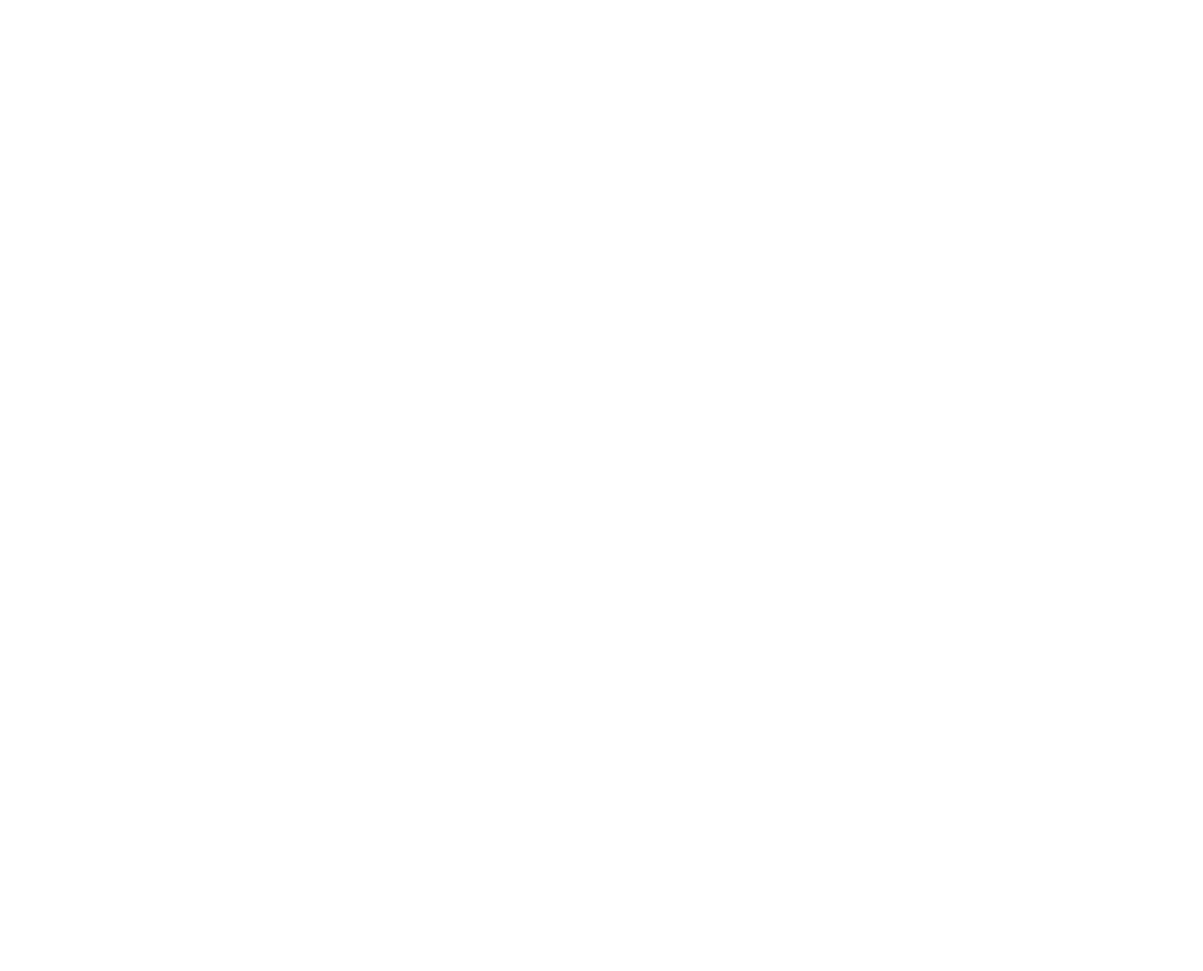
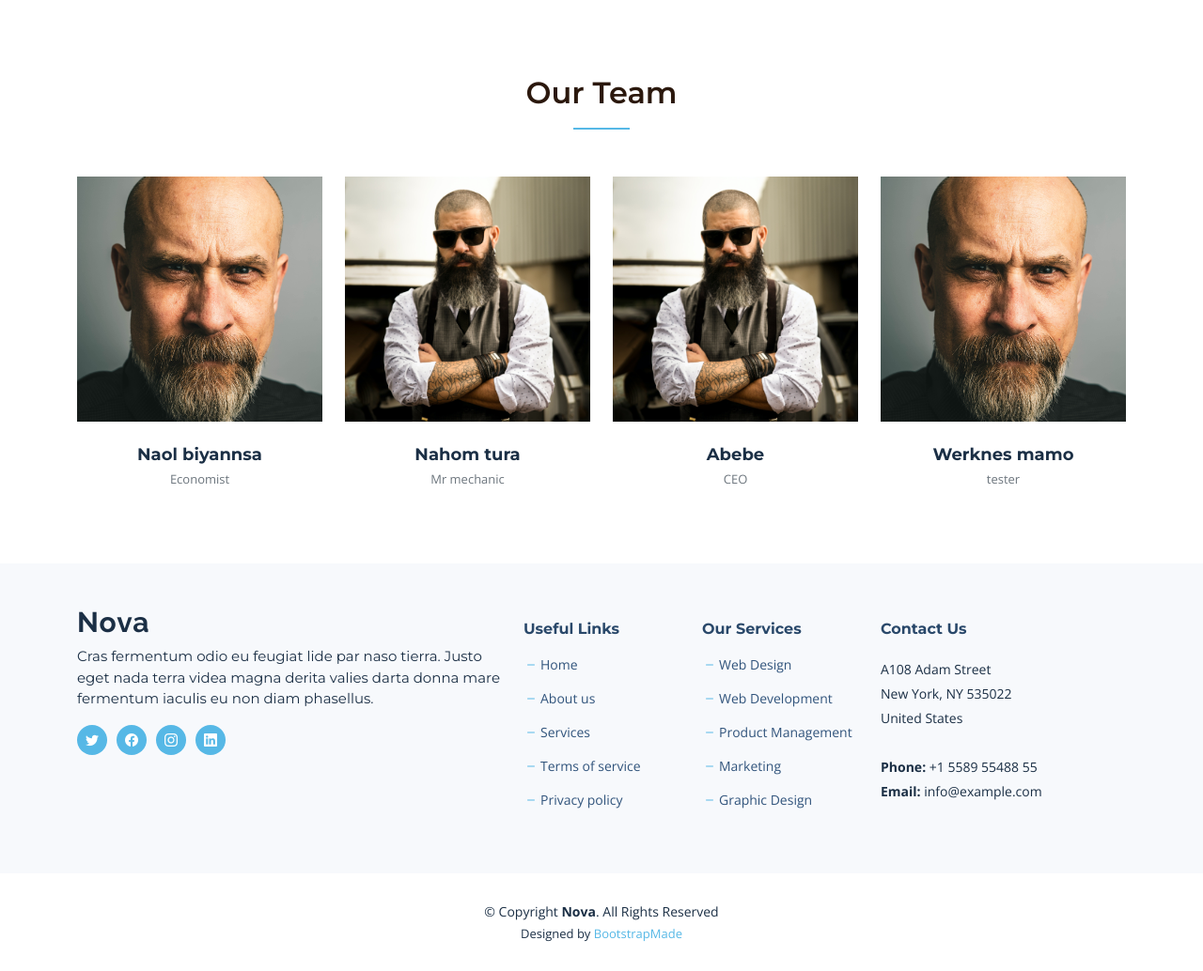
Before and after one commit to yosami14/Business_website, a Django app: page /team/ in a window 1280 px wide. Before the commit the page is empty. Shown: the whole page at 94% size. Before the commit the page ends 800 px from the top, so only its background shows below. Run offline with Django 4.2, Linux system fonts and the light colour scheme; data comes from the database, SQL or seed files in the repository; both versions use the stored data as it was after the commit; some libraries are stand-ins or nearby versions.

Commit message:
added team section

```diff
--- a/website/my_app/admin.py
+++ b/website/my_app/admin.py
@@ -1,5 +1,5 @@
 from django.contrib import admin
-from .models import About_model,Why_choose_us_model,About_List_Item,Home_model,Service_model
+from .models import About_model,Why_choose_us_model,About_List_Item,Home_model,Service_model,Team_model
 # Register your models here.
 #index Section
 admin.site.register(Home_model)
@@ -13,3 +13,6 @@
 
 #Service Section
 admin.site.register(Service_model)
+
+#Team Section
+admin.site.register(Team_model)
--- a/website/my_app/models.py
+++ b/website/my_app/models.py
@@ -58,3 +58,5 @@
     facebook = models.CharField(max_length=100,blank=True, null=True)
     instagram = models.CharField(max_length=100,blank=True, null=True)
     linkedin = models.CharField(max_length=100,blank=True, null=True)
+    def __str__(self):
+      return self.name
--- a/website/my_app/templates/base.html
+++ b/website/my_app/templates/base.html
@@ -61,7 +61,7 @@
           <li><a href=" {% url 'about_url' %}" class="{% block active_about %}{% endblock %}">About</a></li>
           <li><a href="{% url 'service_url' %}" class="{% block active_service %}{% endblock %}">Services</a></li>
           <li><a href="portfolio.html" class="{% block active_portfolio %}{% endblock %}">Portfolio</a></li>
-          <li><a href="team.html" class="{% block active_team %}{% endblock %}">Team</a></li>
+          <li><a href="{% url 'team_url' %}" class="{% block active_team %}{% endblock %}">Team</a></li>
           <li><a href="blog.html" class="{% block active_blog %}{% endblock %}">Blog</a></li>
           <li class="dropdown" class="{% block active_dropdown %}{% endblock %}"><a href="#"><span>Dropdown</span> <i class="bi bi-chevron-down dropdown-indicator"></i></a>
             <ul>
@@ -95,7 +95,7 @@
         {% block content %}
         <!-- This is where the content from other templates will be inserted -->
         {% endblock %}
-    </main>
+      </main>
 
   <!-- ======= Footer ======= -->
   <footer id="footer" class="footer">
--- a/website/my_app/templates/index.html
+++ b/website/my_app/templates/index.html
@@ -22,7 +22,7 @@
     </div>
   </section>
   <!-- End Hero Section -->
-  <main id="main">
+
     <!-- service Section -->
     {% include 'service_section.html' %}
 
@@ -32,8 +32,8 @@
     <!-- About us Section -->
     {% include 'about_section.html' %}
 
+    <!-- ======= Team Section ======= -->
+    {% include 'team_section.html' %}
 
 
-  </main><!-- End #main -->
-
 {% endblock %}
--- a/website/my_app/templates/team.html
+++ b/website/my_app/templates/team.html
@@ -1,8 +1,10 @@
-{% load static%}
-
-{% block team %}
+{% extends 'base.html' %}
+{% load static %}
+{% block title %}Team{% endblock %}
+{% block active_team %}active{% endblock %}
+{% block content %}
     <!-- ======= Team Section ======= -->
-
+    {% include 'team_section.html' %}
     <!-- End Team Section -->
 
 {% endblock %}
--- a/website/my_app/templates/team_section.html
+++ b/website/my_app/templates/team_section.html
@@ -1,33 +1,31 @@
-{% load static%}
-{% block 'team_section' %}
-    <section id="team" class="team">
+
+{% block team_section %}
+    <section id="team" class="team" >
         <div class="container" data-aos="fade-up">
-
             <div class="section-header">
                 <h2>Our Team</h2>
             </div>
             <div class="row gy-4">
+                {% for item in team_cp %}
                 <div class="col-lg-3 col-md-6" data-aos="fade-up" data-aos-delay="100">
                     <div class="team-member">
-              {% for item in team_cp%}
                         <div class="member-img">
-                <img src="{% static 'item.image'%}" class="img-fluid" alt="">
+                            <img src="{{ item.image.url }}" class="img-fluid" alt="">
                             <div class="social">
-                  <a href="{{ }}"><i class="bi bi-twitter"></i></a>
-                  <a href=""><i class="bi bi-facebook"></i></a>
-                  <a href=""><i class="bi bi-instagram"></i></a>
-                  <a href=""><i class="bi bi-linkedin"></i></a>
+                                <a href="{{ item.twitter.url }}"><i class="bi bi-twitter"></i></a>
+                                <a href="{{ item.facebook.url }}"><i class="bi bi-facebook"></i></a>
+                                <a href="{{ item.instagram.url }}"><i class="bi bi-instagram"></i></a>
+                                <a href="{{ item.linkedin.url }}"><i class="bi bi-linkedin"></i></a>
                             </div>
                         </div>
                         <div class="member-info">
-                <h4>Walter White</h4>
-                <span>Chief Executive Officer</span>
+                            <h4>{{ item.name }}</h4>
+                            <span>{{ item.position }}</span>
                         </div>
                     </div>
-          </div><!-- End Team Member -->
-
                 </div>
-
+                {% endfor %}
+            </div>
         </div>
     </section>
 {% endblock %}
```
Also changed, not shown: website/db.sqlite3, website/media/team/pexels-bruno-salvadori-2269872.jpg (added), website/media/team/pexels-bruno-salvadori-2269872_fMm0tyM.jpg (added), website/media/team/pexels-kevin-bidwell-2380794.jpg (added), website/media/team/pexels-kevin-bidwell-2380794_1.jpg (added), website/my_app/migrations/0019_team_model.py (added). Lines whose indentation alone changed are shown as unchanged.
